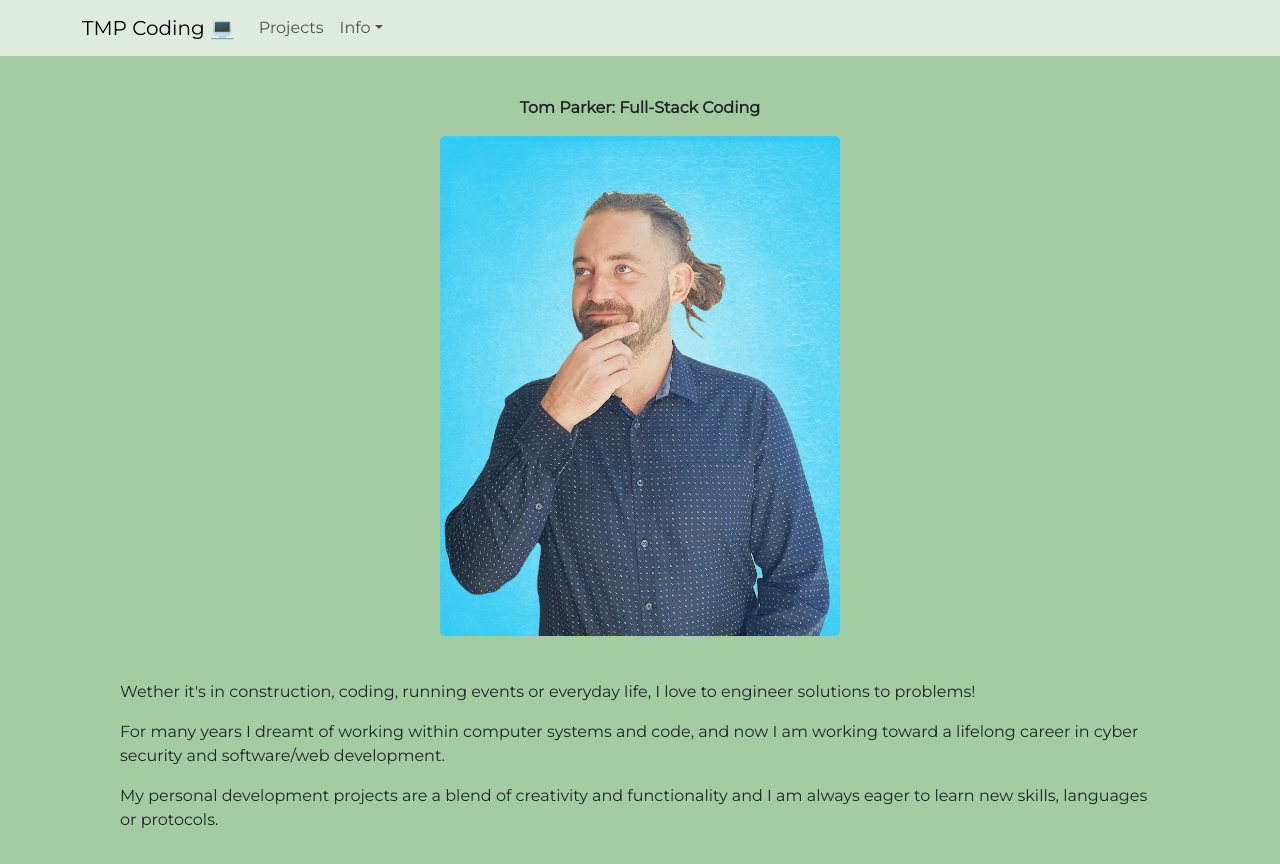
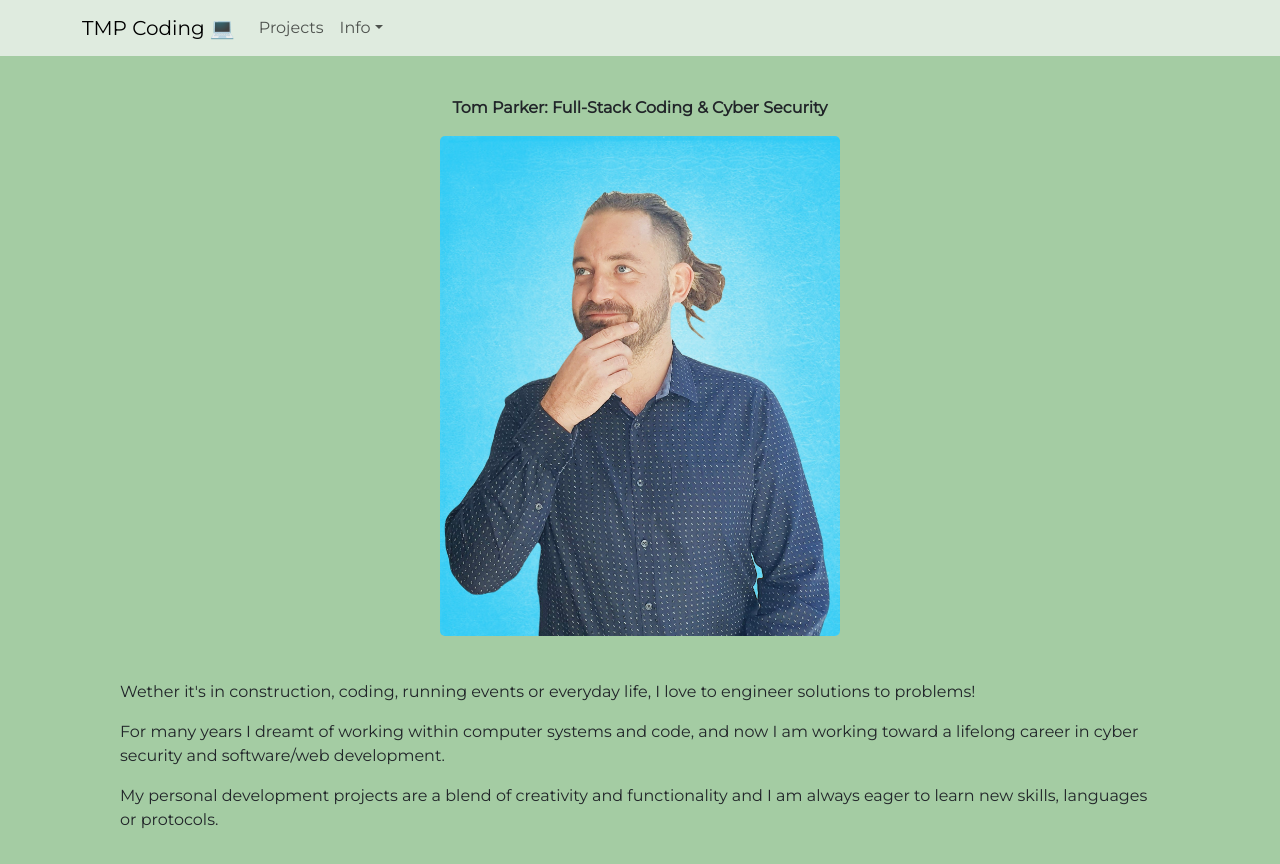
Before and after one commit to skwidhubz/tp-portfolio, a React (Create React App) app in the folder portfolio/: page / in a window 1280 px wide. Shown: the top 864 px of the page. Built offline with nearby package versions, Linux system fonts and the light colour scheme.

Commit message:
format changing 1

```diff
--- a/portfolio/public/index.html
+++ b/portfolio/public/index.html
@@ -7,7 +7,7 @@
     <meta name="theme-color" content="#000000" />
     <meta
       name="Tom Parker Portfolio Website"
-      content="Web site created using create-react-app"
+      content="Portfolio and contact website for Tom Parker, created with React and JavaScript"
     />
     <link rel="apple-touch-icon" href="%PUBLIC_URL%/logo192.png" />
     <!--
@@ -24,10 +24,10 @@
       work correctly both with client-side routing and a non-root public URL.
       Learn how to configure a non-root public URL by running `npm run build`.
     -->
-    <title>T.Parker - Full Stack Coding</title>
+    <title>T.Parker - Full Stack Coding & Cyber Security</title>
   </head>
   <body>
-    <noscript>You need to enable JavaScript to run this app.</noscript>
+    <noscript>❗ You need to enable JavaScript to run this app ❗</noscript>
     <div id="root"></div>
     <!--
       This HTML file is a template.
--- a/portfolio/src/Components/Home.js
+++ b/portfolio/src/Components/Home.js
@@ -8,7 +8,7 @@ const Home = () => {
         <>
         <div className='home-container'>
             <p className='home-heading'>
-            Tom Parker: Full-Stack Coding
+            Tom Parker: Full-Stack Coding & Cyber Security
             </p>
             <img src={img_alt} className='home-image' alt='professional portrait of a man with a beard and black shirt'/>
             <br/>
```
